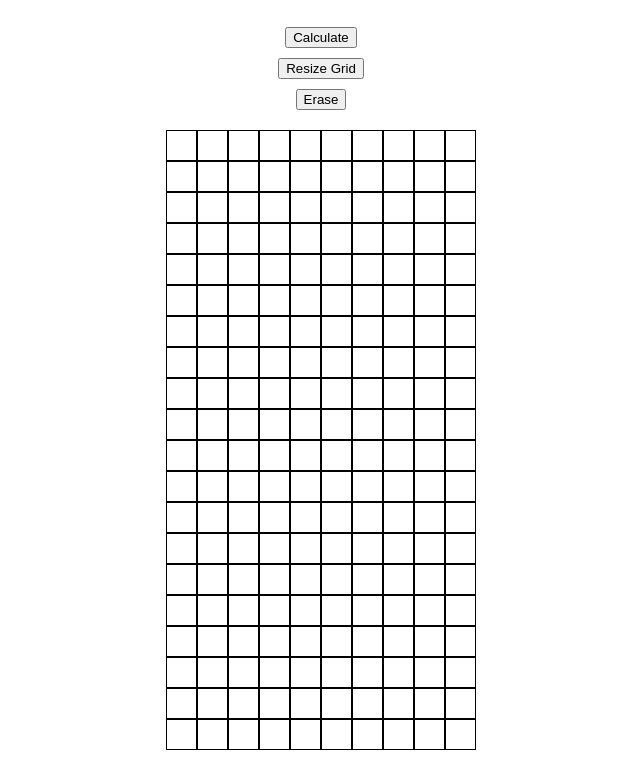
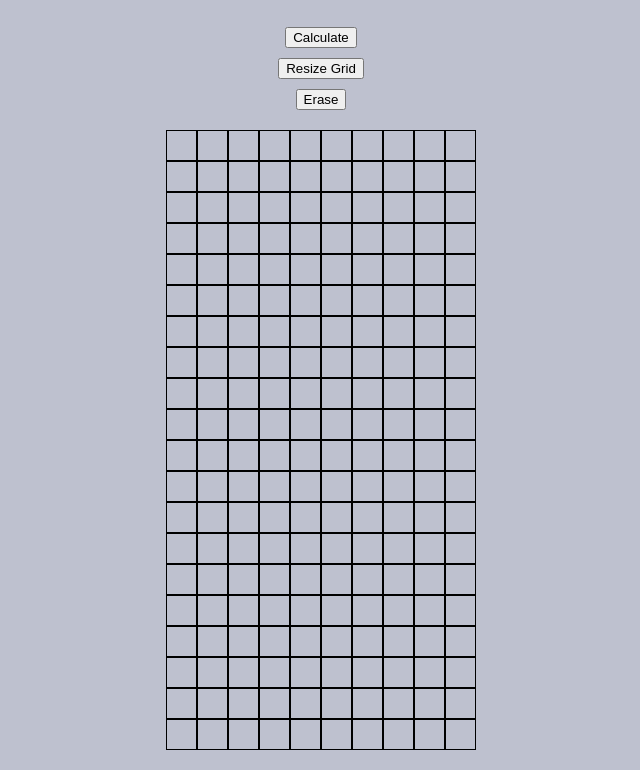
Before and after one commit to shakani/routegrader, a plain HTML site: page frontend/app-raw/index.html in a window 1280 px wide. Shown: the part 83-853 px from the top of the page, without its empty margins (319-959 px from the left). Drawn offline with Linux system fonts and the light colour scheme.

Commit message:
Changed background color of body

```diff
--- a/frontend/app-raw/styles.css
+++ b/frontend/app-raw/styles.css
@@ -1,5 +1,6 @@
 body {
     margin: 0;
+    background-color: #bec1cf;
     display: flex;
     flex-direction: column;
     justify-content: center;
```
